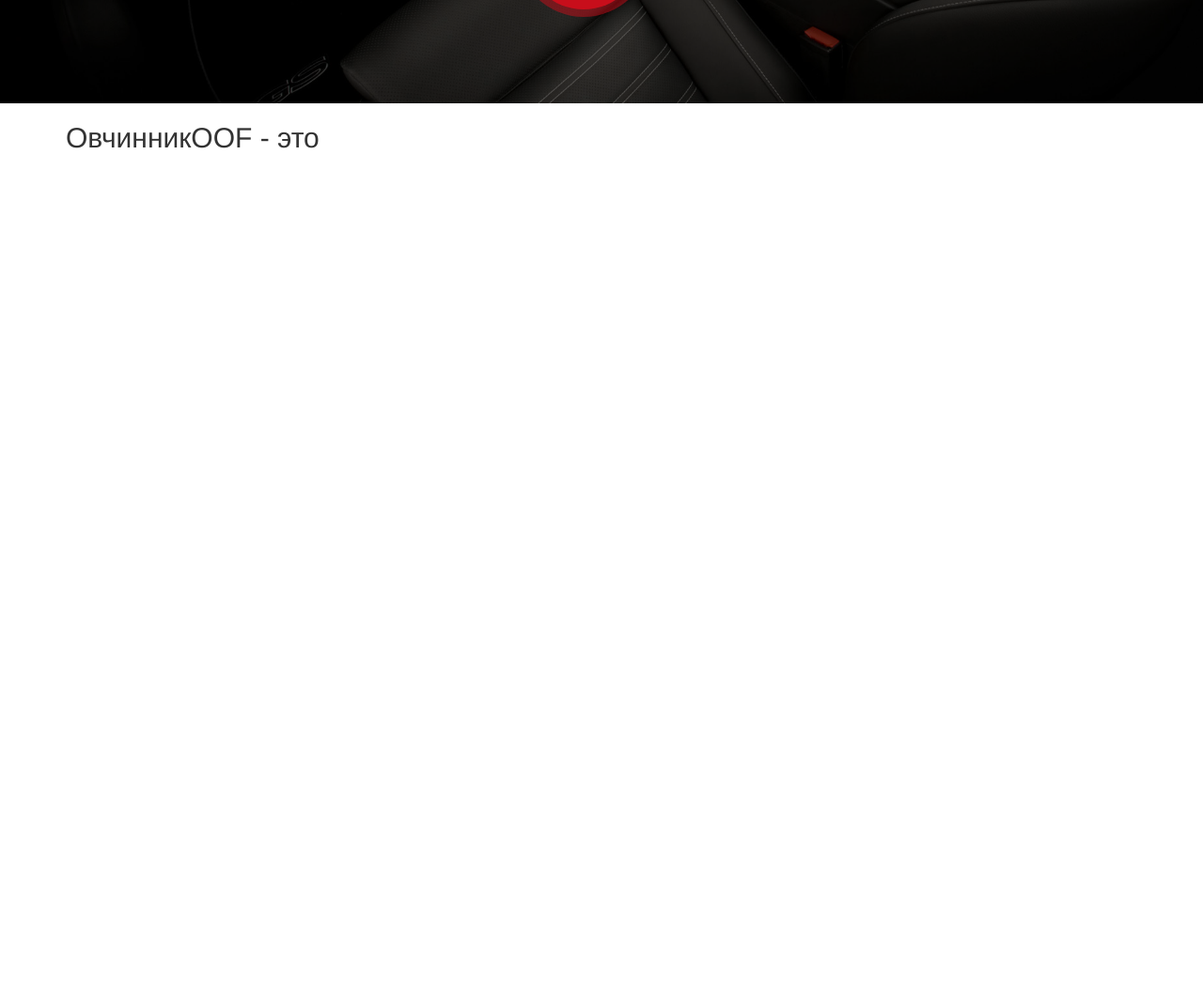
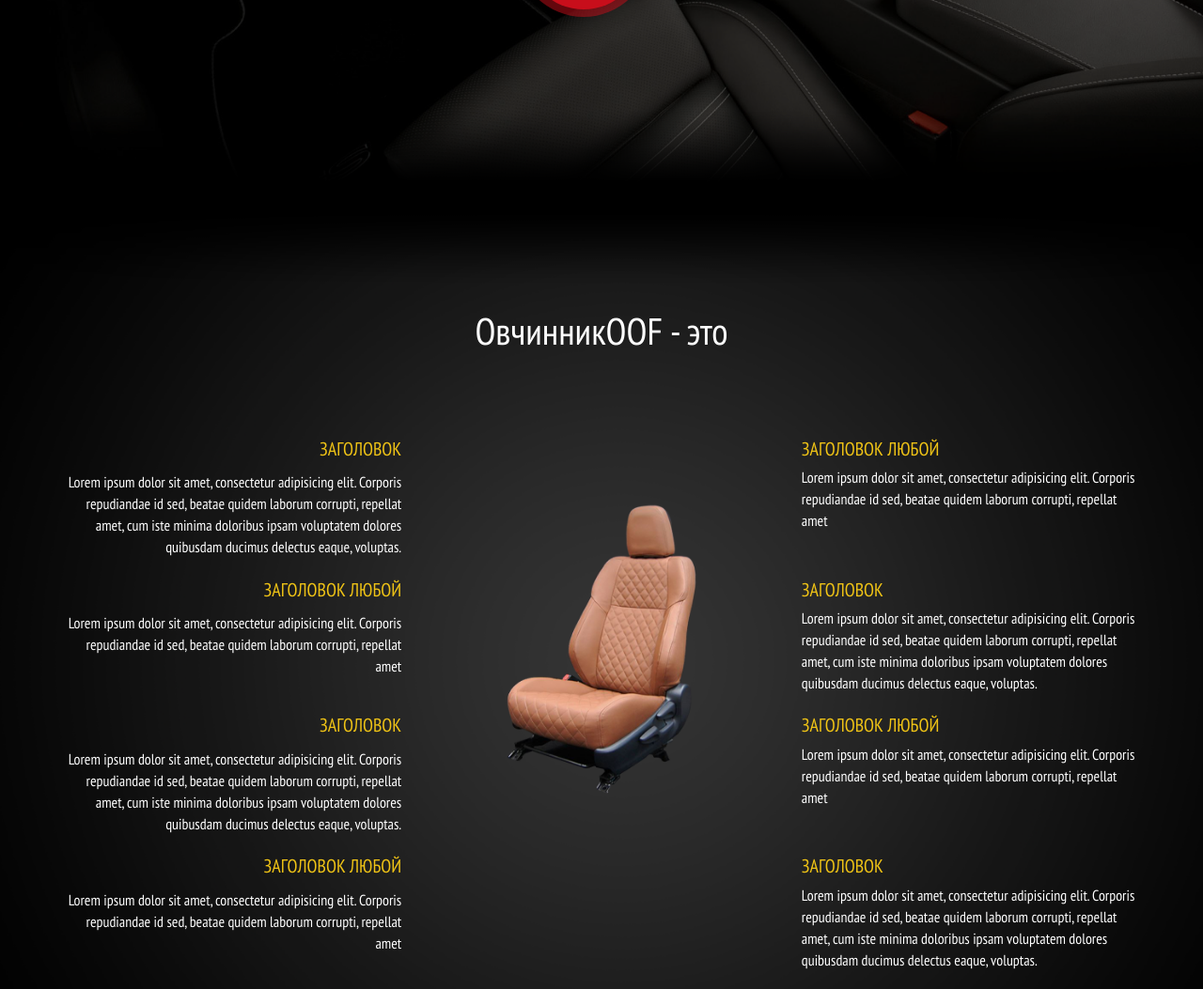
Before and after one commit to kacevnik/automex, a plain HTML site: page index.html in a window 1280 px wide. Shown: the part 665-1718 px from the top of the page at 94% size. Before the commit the page ends 839 px from the top, so only its background shows below. Drawn offline with nearby package versions, Linux system fonts and the light colour scheme.

Commit message:
Блок 2 закончил верстку

```diff
--- a/css/style.css
+++ b/css/style.css
@@ -10,13 +10,26 @@ h1{
 }
 
 h2{
-
+    font-family: 'PT Sans Narrow', sans-serif;
+    color: #333333;
 }
 
 #main{
     color: #ffffff;
     background: url(../img/bg.png)no-repeat;
     background-size: cover;
+    position: relative;
+    padding-bottom: 100px;
+}
+
+#main:after{
+    content: "";
+    position: absolute;
+    width: 100%;
+    height: 100px;
+    bottom: 0;
+    left: 0;
+    background: url(../img/shadow_bottom.png)repeat-x;
 }
 
 header{
@@ -216,3 +229,72 @@ header{
 .main_add_order:hover{
     background: rgba(255, 255, 255, 0.47);
 }
+
+#char{
+    background: url(../img/bg_2.jpg)no-repeat center center;
+    color: #ffffff;
+    min-height: 650px;
+    background-size: cover;
+    padding: 120px 0;
+    position: relative;
+}
+
+#char:before{
+    content: "";
+    position: absolute;
+    width: 100%;
+    height: 100px;
+    top: 0;
+    left: 0;
+    background: url(../img/shadow_top.png)repeat-x;
+}
+
+
+#char h2{
+    margin: 0;
+    text-align: center;
+    font-size: 40px;
+    color: #ffffff;
+    margin-bottom: 90px;
+}
+
+.flex{
+    display: flex;
+}
+
+.char-col-4{
+    width: 31.5%;
+    margin-right: 3%;
+}
+
+.char_title_right{
+    margin-bottom: 10px;
+    text-align: right;
+    font-size: 20px;
+    color: #efc316;
+    text-transform: uppercase;
+}
+
+.char_title_left{
+    margin-bottom: 5px;
+    text-align: left;
+    font-size: 20px;
+    color: #efc316;
+    text-transform: uppercase;
+}
+
+.char_desc_right{
+    text-align: right;
+}
+
+.char_desc_left{
+    text-align: left;
+}
+
+#char .flex{
+    margin-bottom: 20px;
+}
+
+.char-col-4:last-child{
+    margin-right: 0px;
+}
--- a/index.html
+++ b/index.html
@@ -90,17 +90,90 @@
         </section>
         <section id="char">
             <div class="container">
-                <h2>ОвчинникOOF - это
+                <h2>ОвчинникOOF - это</h2>
                 <div class="row">
                     <div class="col-md-12 flex">
                         <div class="char-col-4">
-
+                            <div class="char_title_right">
+                                Заголовок
+                            </div>
+                            <div class="char_desc_right">
+                                Lorem ipsum dolor sit amet, consectetur adipisicing elit. Corporis repudiandae id sed, beatae quidem laborum corrupti, repellat amet, cum iste minima doloribus ipsam voluptatem dolores quibusdam ducimus delectus eaque, voluptas.
+                            </div>
                         </div>
                         <div class="char-col-4">
 
                         </div>
                         <div class="char-col-4">
+                            <div class="char_title_left">
+                            Заголовок любой
+                            </div>
+                            <div class="char_desc_left">
+                                Lorem ipsum dolor sit amet, consectetur adipisicing elit. Corporis repudiandae id sed, beatae quidem laborum corrupti, repellat amet
+                            </div>
+                        </div>
+                    </div>
+                    <div class="col-md-12 flex">
+                        <div class="char-col-4">
+                            <div class="char_title_right">
+                            Заголовок любой
+                            </div>
+                            <div class="char_desc_right">
+                                Lorem ipsum dolor sit amet, consectetur adipisicing elit. Corporis repudiandae id sed, beatae quidem laborum corrupti, repellat amet
+                            </div>
+                        </div>
+                        <div class="char-col-4">
 
+                        </div>
+                        <div class="char-col-4">
+                            <div class="char_title_left">
+                                Заголовок
+                            </div>
+                            <div class="char_desc_left">
+                                Lorem ipsum dolor sit amet, consectetur adipisicing elit. Corporis repudiandae id sed, beatae quidem laborum corrupti, repellat amet, cum iste minima doloribus ipsam voluptatem dolores quibusdam ducimus delectus eaque, voluptas.
+                            </div>
+                        </div>
+                    </div>
+                    <div class="col-md-12 flex">
+                        <div class="char-col-4">
+                            <div class="char_title_right">
+                                Заголовок
+                            </div>
+                            <div class="char_desc_right">
+                                Lorem ipsum dolor sit amet, consectetur adipisicing elit. Corporis repudiandae id sed, beatae quidem laborum corrupti, repellat amet, cum iste minima doloribus ipsam voluptatem dolores quibusdam ducimus delectus eaque, voluptas.
+                            </div>
+                        </div>
+                        <div class="char-col-4">
+
+                        </div>
+                        <div class="char-col-4">
+                            <div class="char_title_left">
+                            Заголовок любой
+                            </div>
+                            <div class="char_desc_left">
+                                Lorem ipsum dolor sit amet, consectetur adipisicing elit. Corporis repudiandae id sed, beatae quidem laborum corrupti, repellat amet
+                            </div>
+                        </div>
+                    </div>
+                    <div class="col-md-12 flex">
+                        <div class="char-col-4">
+                            <div class="char_title_right">
+                            Заголовок любой
+                            </div>
+                            <div class="char_desc_right">
+                                Lorem ipsum dolor sit amet, consectetur adipisicing elit. Corporis repudiandae id sed, beatae quidem laborum corrupti, repellat amet
+                            </div>
+                        </div>
+                        <div class="char-col-4">
+
+                        </div>
+                        <div class="char-col-4">
+                            <div class="char_title_left">
+                                Заголовок
+                            </div>
+                            <div class="char_desc_left">
+                                Lorem ipsum dolor sit amet, consectetur adipisicing elit. Corporis repudiandae id sed, beatae quidem laborum corrupti, repellat amet, cum iste minima doloribus ipsam voluptatem dolores quibusdam ducimus delectus eaque, voluptas.
+                            </div>
                         </div>
                     </div>
                 </div>
```
Also changed, not shown: img/bg_2.jpg (added), img/bg_2_2.jpg (added), img/shadow_bottom.png (added), img/shadow_top.png (added).
